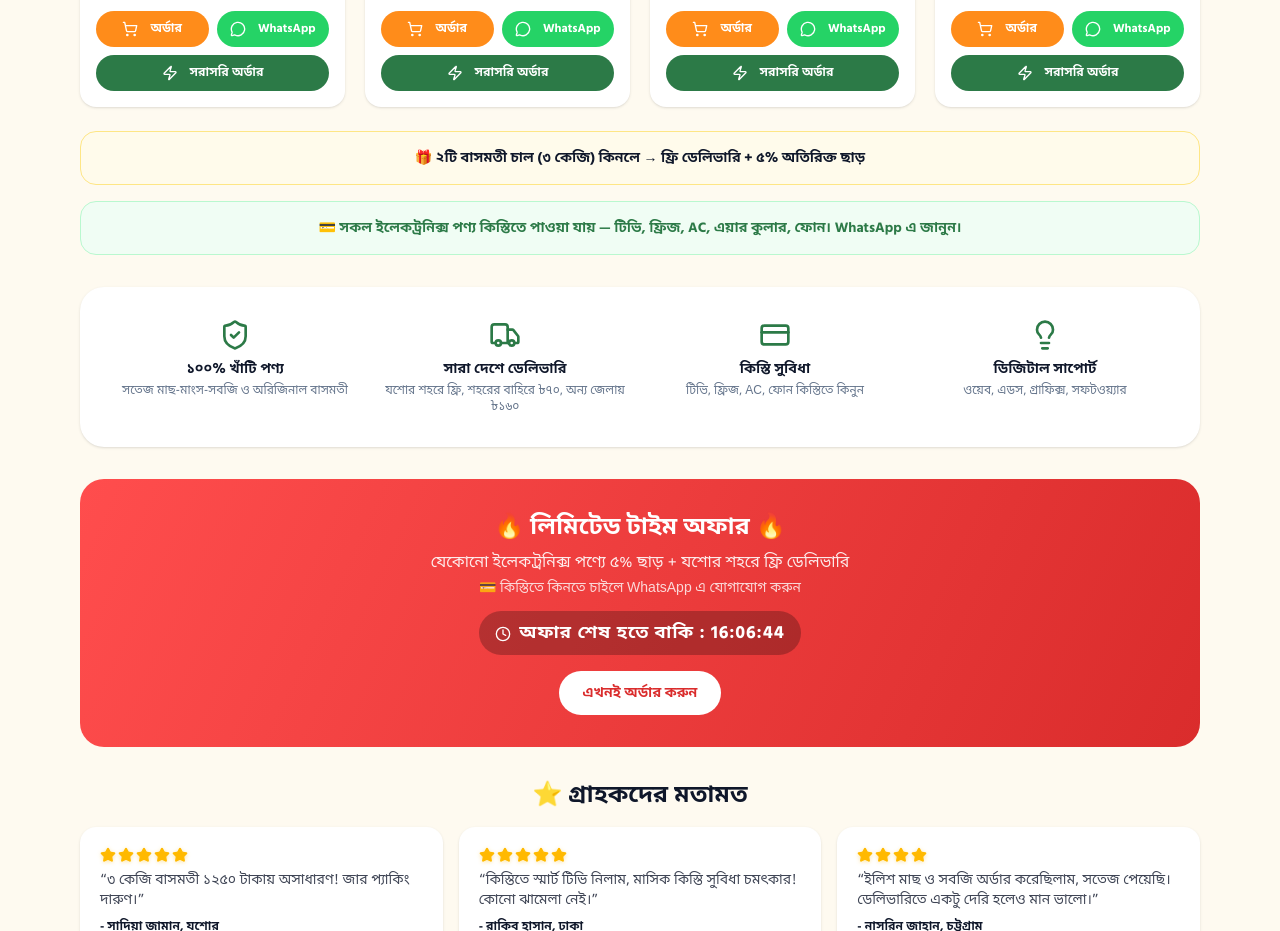
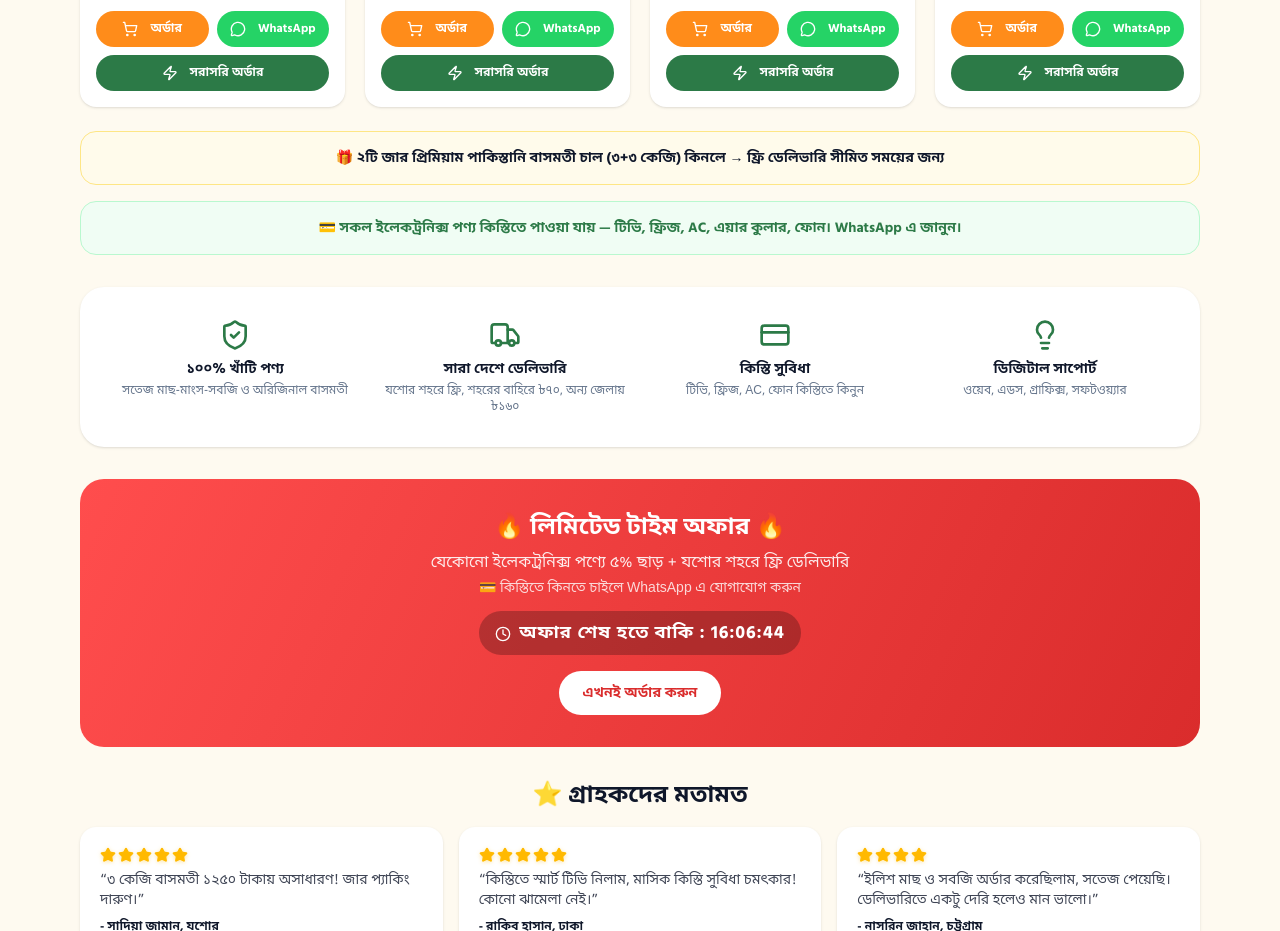
Before and after one commit to Taj3D/shobjanta-supplier-1, a Next.js app: page / in a window 1280 px wide. Shown: the part 2640-3571 px from the top of the page. Built offline with nearby package versions, Linux system fonts and the light colour scheme.

Commit message:
Update combo offer text for basmati rice

```diff
--- a/src/app/page.tsx
+++ b/src/app/page.tsx
@@ -724,7 +724,7 @@ export default function Home() {
 
             {/* Combo Offer */}
             <div className="bg-amber-50 border border-amber-200 rounded-2xl p-4 text-center mt-6 font-bold text-sm">
-              🎁 ২টি বাসমতী চাল (৩ কেজি) কিনলে → ফ্রি ডেলিভারি + ৫% অতিরিক্ত ছাড়
+              🎁 ২টি জার প্রিমিয়াম পাকিস্তানি বাসমতী চাল (৩+৩ কেজি) কিনলে → ফ্রি ডেলিভারি সীমিত সময়ের জন্য
             </div>
 
             {/* EMI Info Banner */}
```
